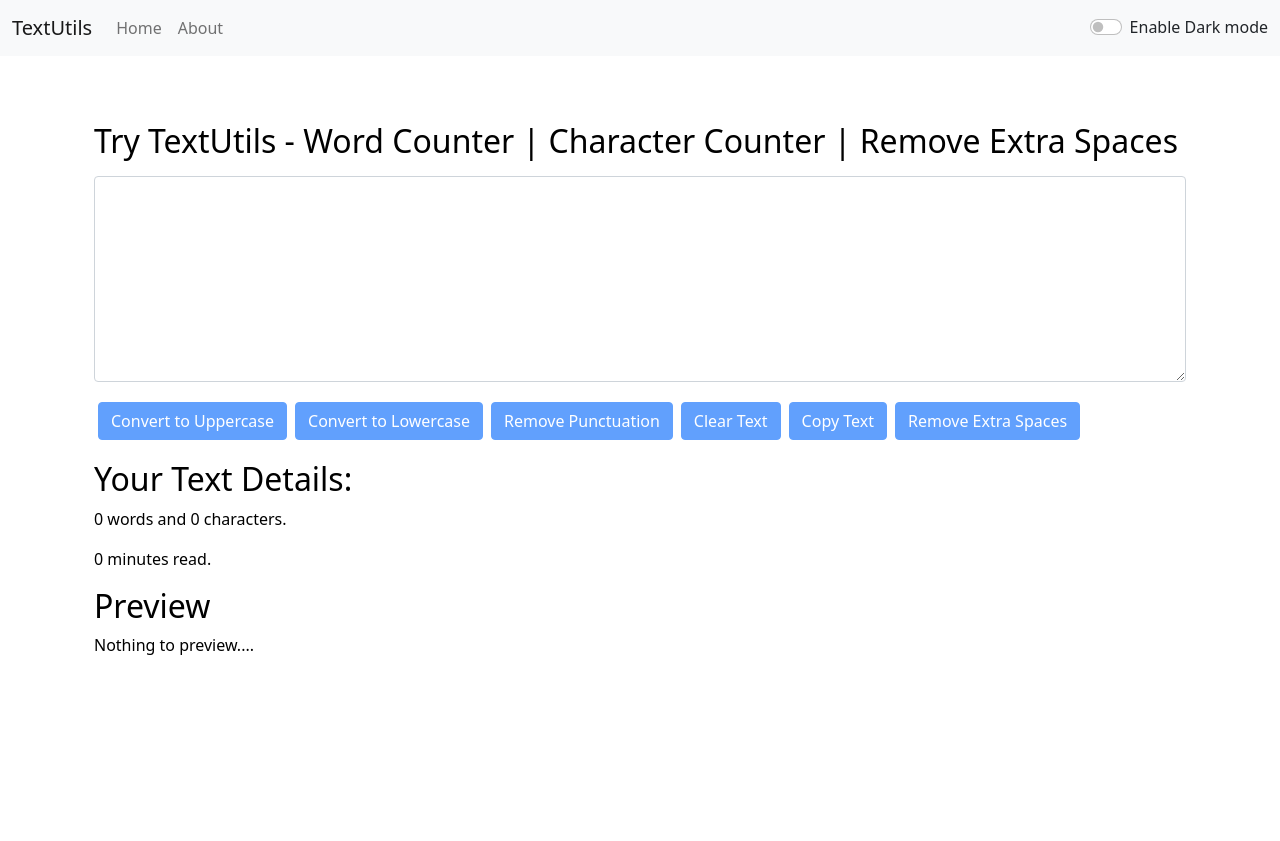
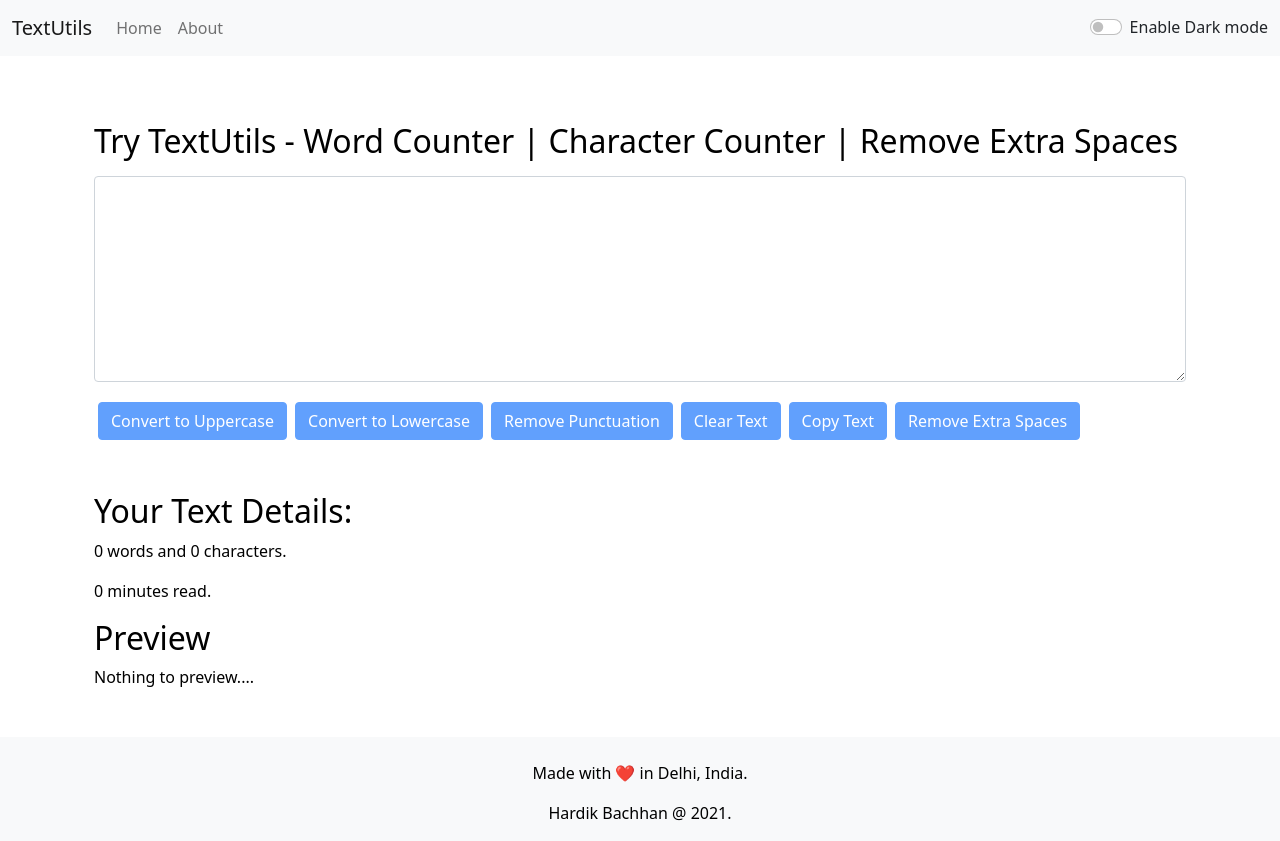
Before and after one commit to hardikbachhan/TextUtils, a React (Create React App) app: page / in a window 1280 px wide. Before the commit the page ends 800 px from the top, so only its background shows below. Built offline with nearby package versions, Linux system fonts and the light colour scheme.

Commit message:
add footer

```diff
--- a/src/App.js
+++ b/src/App.js
@@ -4,6 +4,7 @@ import About from "./components/About";
 import Navbar from "./components/Navbar.js";
 import TextForm from "./components/TextForm.js";
 import Alert from "./components/Alert";
+import Footer from "./components/Footer";
 
 import { BrowserRouter as Router, Switch, Route } from "react-router-dom";
 
@@ -60,6 +61,7 @@ function App() {
             </Route>
           </Switch>
         </div>
+        <Footer mode={mode} />
       </Router>
     </>
   );
--- /dev/null
+++ b/src/components/Footer.js
@@ -0,0 +1,28 @@
+import React from 'react';
+import PropTypes from 'prop-types';
+
+function Footer(props) {
+
+    let year = new Date().getFullYear();
+
+    let myStyle = {
+        color: props.mode === "light"?"black":"white",
+    };
+
+    return (
+        <div className={`row text-center footer bg-${props.mode}`} style={myStyle}>
+            <p className="mt-4">Made with ❤️ in Delhi, India.</p>
+            <p className="mb-3">Hardik Bachhan @ {year}.</p>
+        </div>
+    )
+}
+
+export default Footer;
+
+Footer.propTypes = {
+    mode: PropTypes.string.isRequired
+};
+
+Footer.defaultProps = {
+    mode: "light"
+};
--- a/src/components/TextForm.js
+++ b/src/components/TextForm.js
@@ -98,7 +98,7 @@ export default function TextForm(props) {
         </button>
       </div>
       <div
-        className="container my-3"
+        className="container my-5"
         style={{
           backgoundColor: props.mode === "light" ? "white" : "#031a3c",
           color: props.mode === "light" ? "black" : "white",
--- a/src/index.css
+++ b/src/index.css
@@ -1,3 +1,10 @@
+
+.footer {
+  position: relative;
+  width: 100%;
+  margin: 0 0;
+}
+
 .accordion-button::after {
   filter: invert(1);
 }
```
